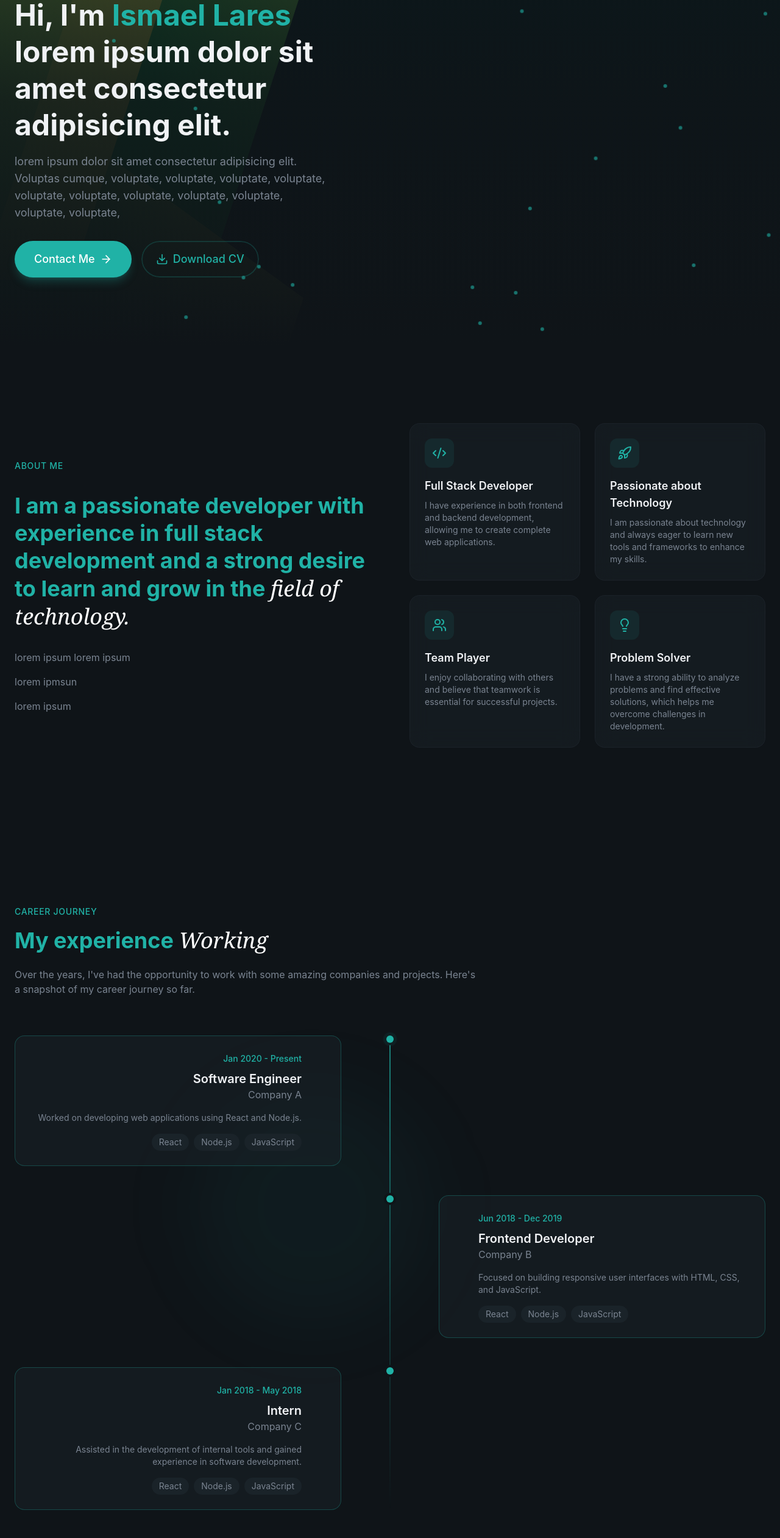
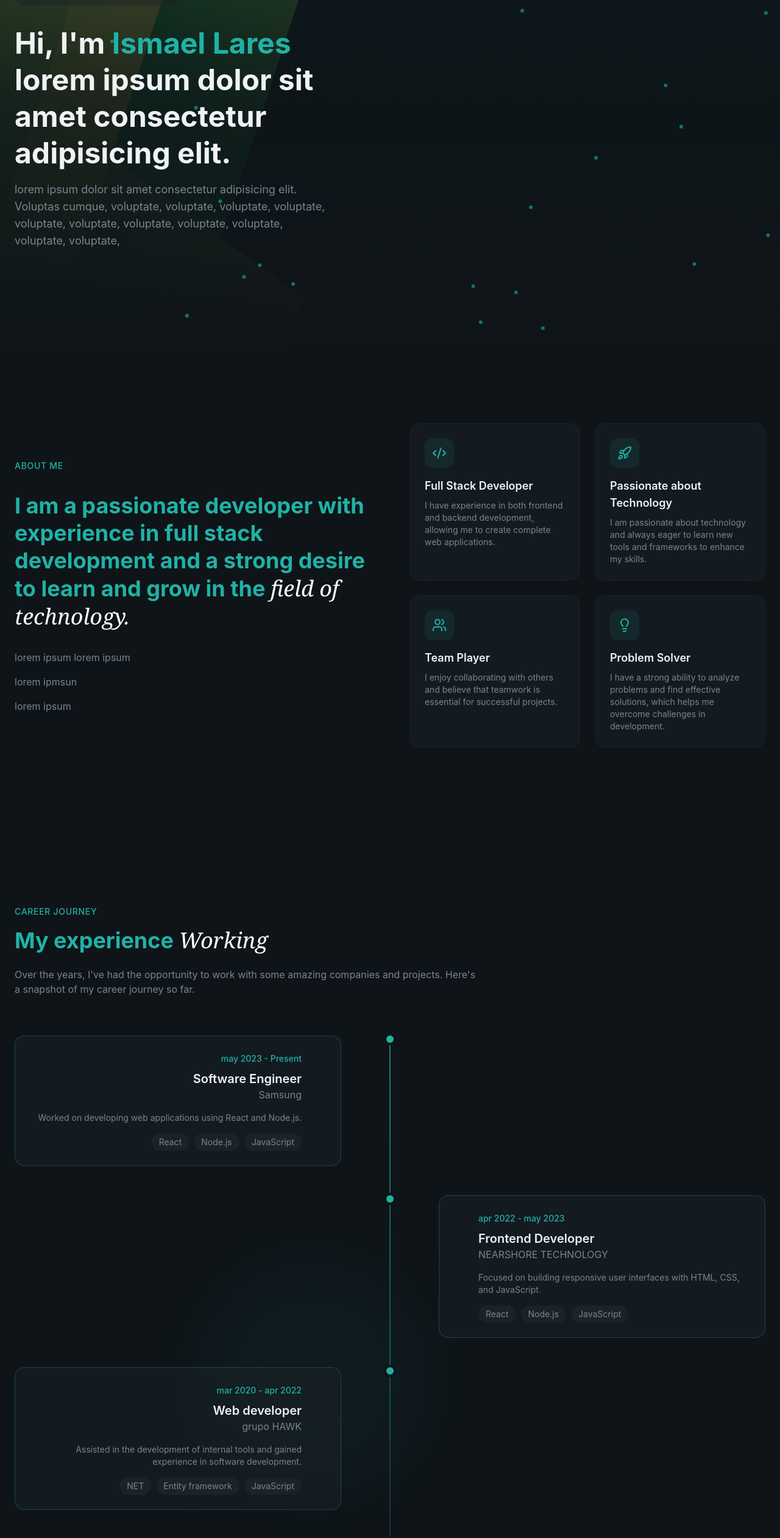
Before and after one commit to ismaelares/my-cv, a React (Vite) app: page / in a window 1280 px wide. Shown: the part 234-2756 px from the top of the page at 61% size. Built offline with nearby package versions, Linux system fonts and the light colour scheme.

Commit message:
fixes for contact me buttons

```diff
--- a/src/layout/Navbar.jsx
+++ b/src/layout/Navbar.jsx
@@ -45,7 +45,9 @@ export const Navbar = () => {
           </div>
         </div>
         <div className="hidden md:block">
-          <Button size="sm">Contact me</Button>
+          <a href="#contact">
+            <Button size="sm">Contact me</Button>
+          </a>
         </div>
 
         <button
@@ -69,9 +71,11 @@ export const Navbar = () => {
                 {link.title}
               </a>
             ))}
-            <Button onClick={() => setIsMobileMenuOpen(false)}>
-              Contact Me
-            </Button>
+            <a href="#contact">
+              <Button onClick={() => setIsMobileMenuOpen(false)}>
+                Contact Me
+              </Button>
+            </a>
           </div>
         </div>
       )}
--- a/src/sections/Experience.jsx
+++ b/src/sections/Experience.jsx
@@ -1,17 +1,17 @@
 const experinces = [
   {
-    company: "Company A",
+    company: "Samsung",
     role: "Software Engineer",
-    period: "Jan 2020 - Present",
+    period: "may 2023 - Present",
     description:
       "Worked on developing web applications using React and Node.js.",
     current: true,
     technologies: ["React", "Node.js", "JavaScript"],
   },
   {
-    company: "Company B",
+    company: "NEARSHORE TECHNOLOGY",
     role: "Frontend Developer",
-    period: "Jun 2018 - Dec 2019",
+    period: "apr 2022 - may 2023",
     description:
       "Focused on building responsive user interfaces with HTML, CSS, and JavaScript.",
 
@@ -19,13 +19,31 @@ const experinces = [
     technologies: ["React", "Node.js", "JavaScript"],
   },
   {
-    company: "Company C",
-    role: "Intern",
-    period: "Jan 2018 - May 2018",
+    company: "grupo HAWK",
+    role: "Web developer",
+    period: "mar 2020 - apr 2022",
     description:
       "Assisted in the development of internal tools and gained experience in software development.",
     current: false,
-    technologies: ["React", "Node.js", "JavaScript"],
+    technologies: ["NET", "Entity framework", "JavaScript"],
+  },
+  {
+    company: "CETYS university",
+    role: "Web developer",
+    period: "aug 2018 - mar 2020",
+    description:
+      "Assisted in the development of internal tools and gained experience in software development.",
+    current: false,
+    technologies: ["NET", "Entity framework", "JavaScript"],
+  },
+  {
+    company: "Busca Corp",
+    role: "Web developer",
+    period: "Jan 2017 - aug 2018",
+    description:
+      "Assisted in the development of internal tools and gained experience in software development.",
+    current: false,
+    technologies: ["PHP", "zend framework", "JavaScript"],
   },
 ];
 
--- a/src/sections/Hero.jsx
+++ b/src/sections/Hero.jsx
@@ -53,12 +53,6 @@ export const Hero = () => {
                 voluptate, voluptate,
               </p>
             </div>
-            <div className="flex flex-wrap gap-4 animate-fade-in animation-delay-300">
-              <Button size="lg">
-                Contact Me <ArrowRight className="w-5 h-5" />
-              </Button>
-              <AnimatedBorderButton />
-            </div>
           </div>
         </div>
       </div>
```
